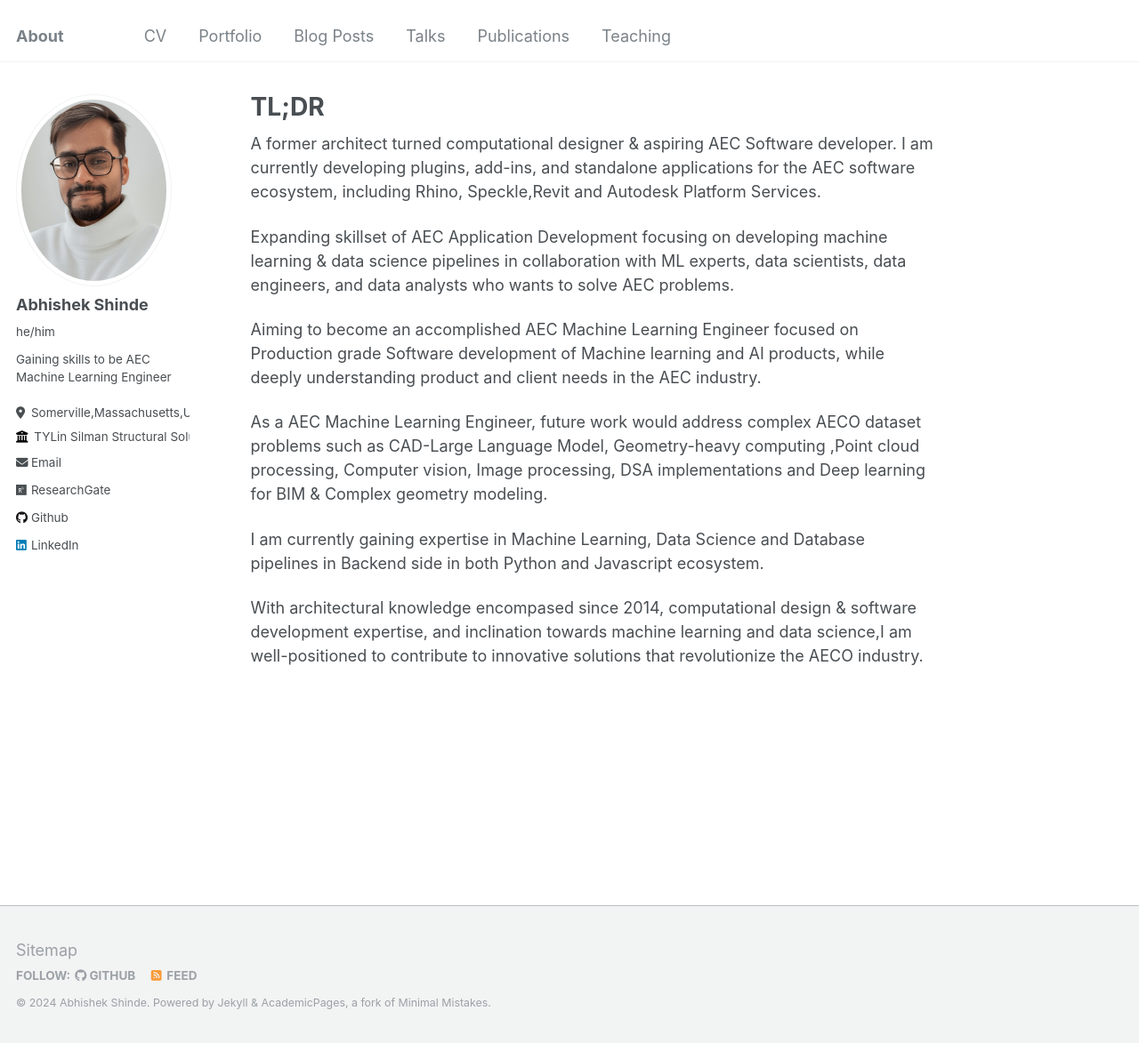
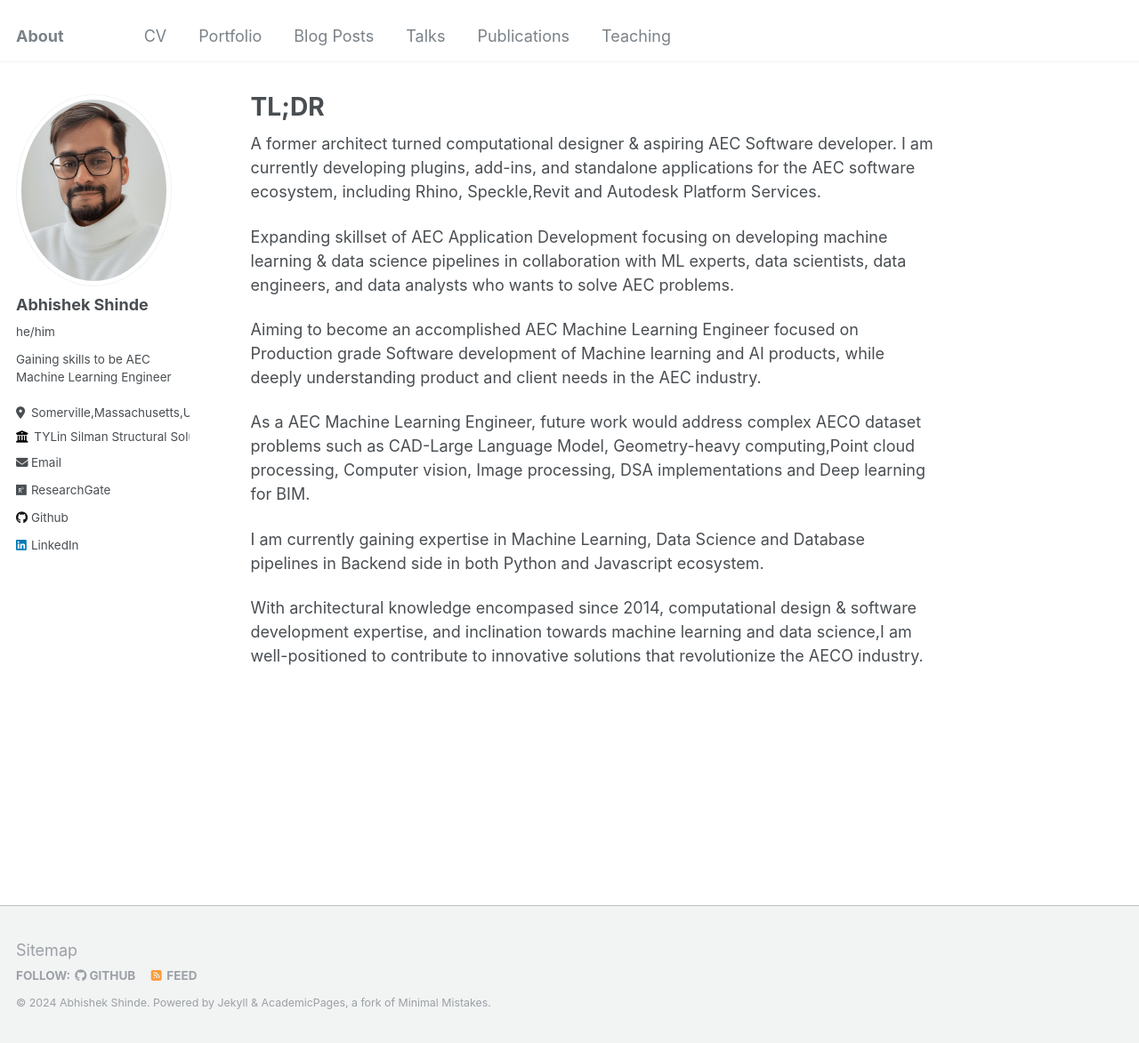
Before and after one commit to InquisitiveAS/InquisitiveAS.github.io, a Jekyll site: the page built from _pages/about.md, in a window 1280 px wide and 1173 px high. Shown: the whole window at 89% size. Built offline with Jekyll 4.4.1, drawn with Linux system fonts in a browser that asks for light colours.

Commit message:
Update about.md

```diff
--- a/_pages/about.md
+++ b/_pages/about.md
@@ -13,7 +13,7 @@ Expanding skillset of AEC Application Development focusing on developing machine
 
 Aiming to become an accomplished AEC Machine Learning Engineer focused on Production grade Software development of Machine learning and AI products, while deeply understanding product and client needs in the AEC industry.
 
-As a AEC Machine Learning Engineer, future work  would address complex AECO dataset problems such as CAD-Large Language Model, Geometry-heavy computing ,Point cloud processing, Computer vision, Image processing, DSA implementations and Deep learning for BIM & Complex geometry modeling.
+As a AEC Machine Learning Engineer, future work  would address complex AECO dataset problems such as CAD-Large Language Model, Geometry-heavy computing,Point cloud processing, Computer vision, Image processing, DSA implementations and Deep learning for BIM.
 
 I am currently gaining expertise in Machine Learning, Data Science and Database pipelines in Backend side in both Python and Javascript ecosystem.
 
```
